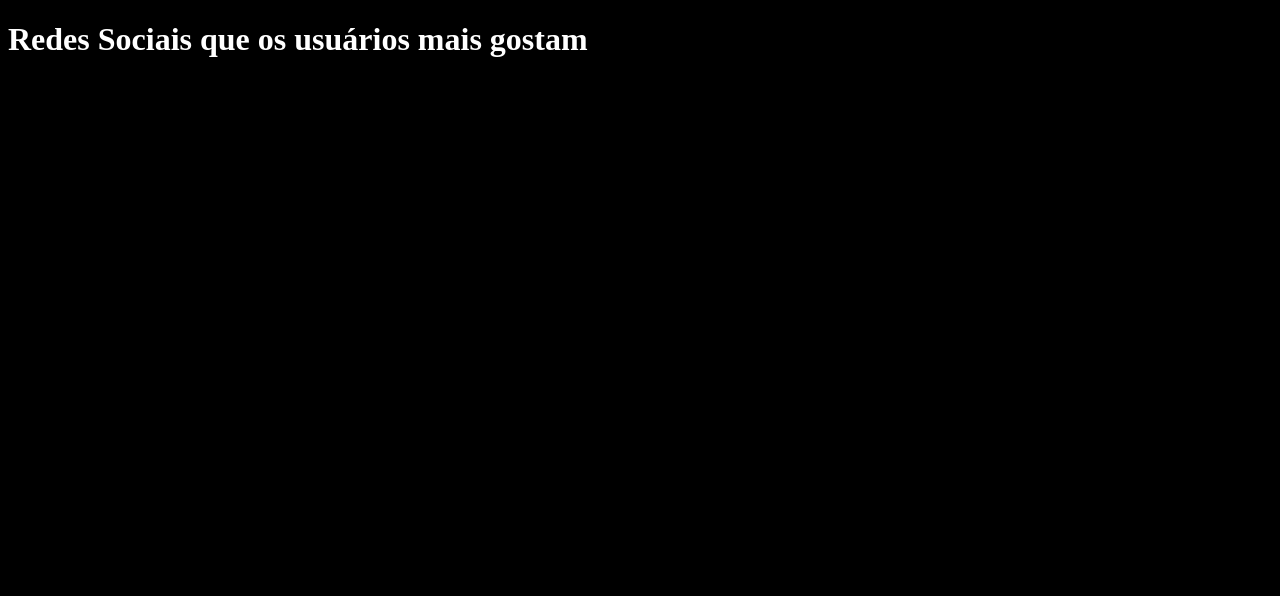
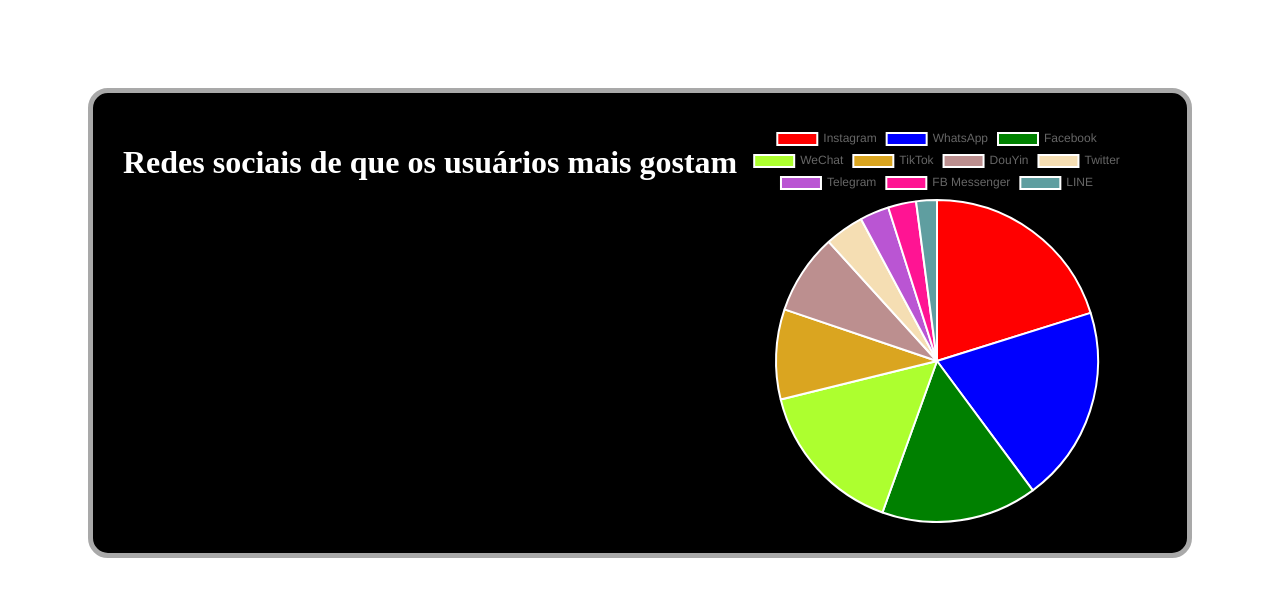
Before and after one commit to joaoramalho2006/Gr-fico-3-tri-Ramalho, a plain HTML site: page index.html in a window 1280 px wide. Drawn offline with nearby package versions, Linux system fonts and the light colour scheme.

Commit message:
Add files via upload

```diff
--- a/index.html
+++ b/index.html
@@ -1,23 +1,20 @@
 <!DOCTYPE html>
 <html lang="pt-br">
+
 <head>
     <meta charset="UTF-8">
-    <meta http-equiv="X-UA-Compatible" content="IE=edge">
     <meta name="viewport" content="width=device-width, initial-scale=1.0">
-    <title>Gráfico</title>
+    <title>Grafico Redes Sociais</title>
     <link rel="stylesheet" href="style.css">
-   <script src="https://cdn.jsdelivr.net/npm/chart.js
-   "></script>
+    <script src="https://cdn.jsdelivr.net/npm/chart.js"></script>
+</head>
 
-    </head>
 <body>
-<header>
-<h1>Redes Sociais que os usuários mais gostam</h1>
-</header>
+    <header>
+        <h1>Redes sociais de que os usuários mais gostam</h1>
+    </header>
+    <canvas id="meuGrafico"></canvas>
+    <script src="main.js"></script>
+</body>
 
-<script src="main.js"></script>
-<canvas class="MeuGráfico"></canvas>
-
-
-</body>
 </html>
--- a/main.js
+++ b/main.js
@@ -1,8 +1,8 @@
 const grafico = document.getElementById("meuGrafico").getContext("2d");
-const meuGrafico = new Chart (grafico, {
+const meuGrafico = new Chart(grafico, {
     type: "pie",
     data: {
-    labels:[
+      labels: [
         "Instagram",
         "WhatsApp",
         "Facebook",
@@ -25,32 +25,22 @@
           3.2,
           2.4,
           2.3,
-     1.7,
+          1.7
         ],
-
-backgroundcolor:[
-"rgb(0,255,255)",
-"rgb(131,111,255)",
-"rgb(124,252,0)",
-"rgb(139,0,139)",
+        backgroundColor: [
+          "red",
+          "blue",
+          "green",
+          "#ADFF2F",
+          "#DAA520",
+          "#BC8F8F",
+          "rgb(245,222,179)",
+          "rgb(186,85,211)",
           "rgb(255,20,147)",
-"rgb(255,0,0)",
-"rgb(255,255,0)",
-"rgb(175,238,238)",
-"rgb(0,0,205)",
-"rgb(255,140,0)",
-
-
-
-
-
-
-
+          "CadetBlue",
+        ],
+      }
     ]
-
-   }]
-
-
     }
   }
-)
+);
--- a/style.css
+++ b/style.css
@@ -1,7 +1,27 @@
+html{
+background-color: white;
+margin: 5rem;
+}
+
+
 body{
 background-color: black;
 color: white;
+display: flex;
+border: solid darkgrey 5px;
+padding: 30px;
+border-radius: 20px;
 
+}
+
+#meuGrafico{
+max-width: 400px;
+max-height: 400px;
+
+}
+
+h1{
+color: white;
 
 
 }
```
Lines whose indentation alone changed are shown as unchanged.
